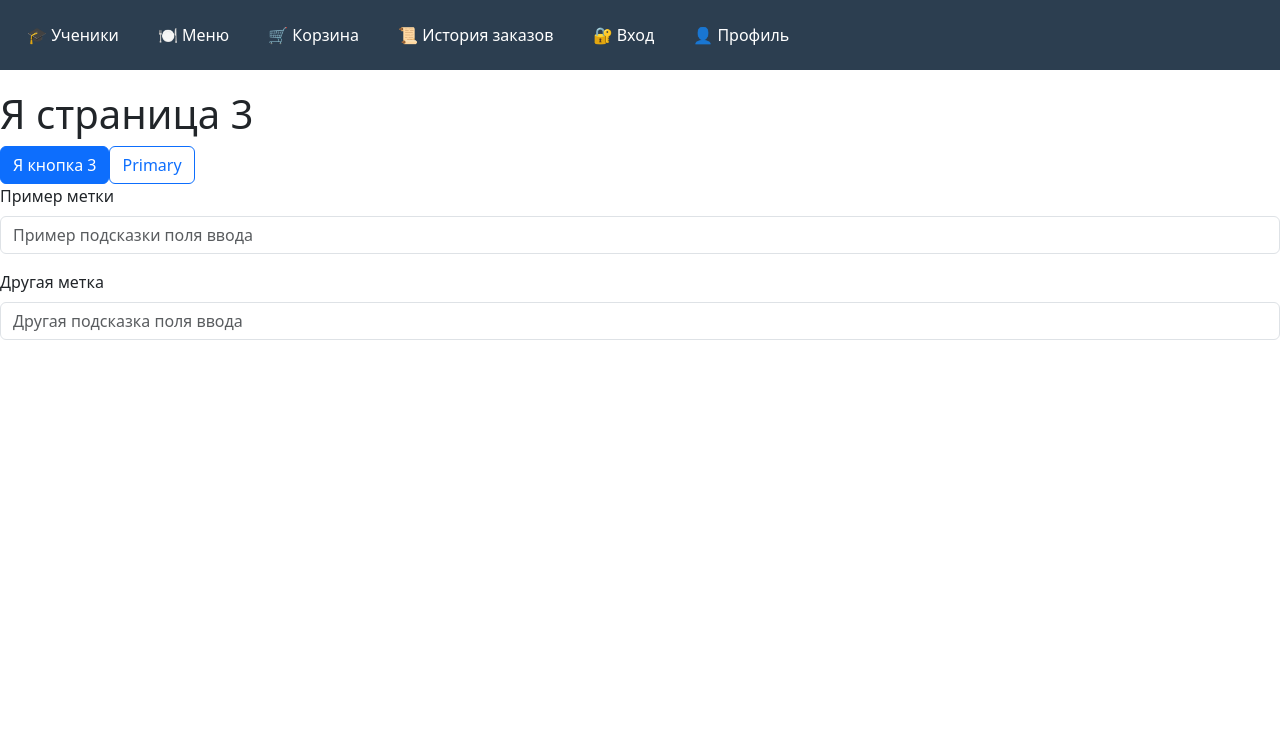
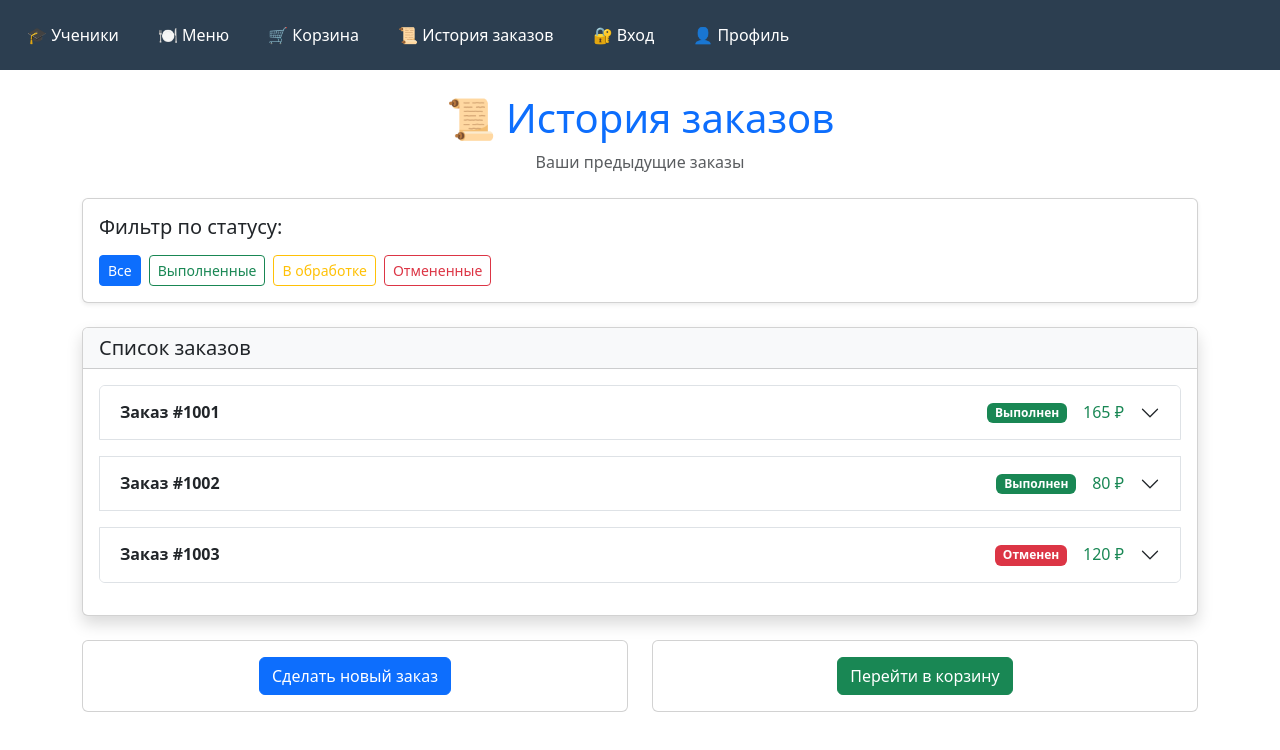
Before and after one commit to Glitch-tiger/stolovaya_serv, a React (Create React App) app: page /test-page3 in a window 1280 px wide. Shown: the top 750 px of the page. Built offline with nearby package versions, Linux system fonts and the light colour scheme; what pocketbase would draw is missing.

Commit message:
азязя

```diff
--- a/src/pages/TestPage3.jsx
+++ b/src/pages/TestPage3.jsx
@@ -1,29 +1,272 @@
-function Test_Page3() {
-  const handleClick = () => {
-    alert('Кнопка 3');
+import React, { useState } from 'react';
+import 'bootstrap/dist/css/bootstrap.min.css';
+
+function TestPage3() {
+  // Данные заказов
+  const [orders, setOrders] = useState([
+    {
+      id: 1001,
+      date: '15.03.2024',
+      time: '12:30',
+      total: 165,
+      status: 'выполнен',
+      items: [
+        { name: 'Суп картофельный с бобовыми', quantity: 1, price: 55 },
+        { name: 'Салат из свежих помидор и огурцов', quantity: 1, price: 65 },
+        { name: 'Пирожное «Чоко пай»', quantity: 2, price: 25 }
+      ]
+    },
+    {
+      id: 1002,
+      date: '14.03.2024',
+      time: '13:15',
+      total: 80,
+      status: 'выполнен',
+      items: [
+        { name: 'Салат Цезарь', quantity: 1, price: 80 }
+      ]
+    },
+    {
+      id: 1003,
+      date: '13.03.2024',
+      time: '11:45',
+      total: 120,
+      status: 'отменен',
+      items: [
+        { name: 'Суп картофельный с бобовыми', quantity: 2, price: 55 },
+        { name: 'Компот', quantity: 1, price: 10 }
+      ]
+    }
+  ]);
+
+  // Состояние для фильтров
+  const [statusFilter, setStatusFilter] = useState('все');
+
+  // Функция для получения статуса заказа с цветом
+  const getStatusBadge = (status) => {
+    switch(status) {
+      case 'выполнен':
+        return <span className="badge bg-success">Выполнен</span>;
+      case 'в обработке':
+        return <span className="badge bg-warning">В обработке</span>;
+      case 'отменен':
+        return <span className="badge bg-danger">Отменен</span>;
+      default:
+        return <span className="badge bg-secondary">{status}</span>;
+    }
+  };
+
+  // Фильтрация заказов
+  const filteredOrders = orders.filter(order => {
+    return statusFilter === 'все' || order.status === statusFilter;
+  });
+
+  // Функция для повтора заказа
+  const repeatOrder = (order) => {
+    if (window.confirm(`Повторить заказ №${order.id}?`)) {
+      alert('Товары из заказа добавлены в корзину!');
+      setTimeout(() => {
+        window.location.href = '/test-page2';
+      }, 1000);
+    }
+  };
+
+  // Функция для отмены заказа (если в обработке)
+  const cancelOrder = (orderId) => {
+    if (window.confirm('Отменить этот заказ?')) {
+      setOrders(orders.map(order =>
+        order.id === orderId ? { ...order, status: 'отменен' } : order
+      ));
+      alert('Заказ отменен');
+    }
   };
 
   return (
+    <div className="container mt-4">
+      {/* Заголовок */}
+      <div className="text-center mb-4">
+        <h1 className="text-primary">📜 История заказов</h1>
+        <p className="text-muted">Ваши предыдущие заказы</p>
+      </div>
+
+      {/* Фильтры */}
+      <div className="card mb-4 shadow-sm">
+        <div className="card-body">
+          <h5 className="mb-3">Фильтр по статусу:</h5>
+          <div className="d-flex flex-wrap gap-2">
+            <button
+              className={`btn btn-sm ${statusFilter === 'все' ? 'btn-primary' : 'btn-outline-primary'}`}
+              onClick={() => setStatusFilter('все')}
+            >
+              Все
+            </button>
+            <button
+              className={`btn btn-sm ${statusFilter === 'выполнен' ? 'btn-success' : 'btn-outline-success'}`}
+              onClick={() => setStatusFilter('выполнен')}
+            >
+              Выполненные
+            </button>
+            <button
+              className={`btn btn-sm ${statusFilter === 'в обработке' ? 'btn-warning' : 'btn-outline-warning'}`}
+              onClick={() => setStatusFilter('в обработке')}
+            >
+              В обработке
+            </button>
+            <button
+              className={`btn btn-sm ${statusFilter === 'отменен' ? 'btn-danger' : 'btn-outline-danger'}`}
+              onClick={() => setStatusFilter('отменен')}
+            >
+              Отмененные
+            </button>
+          </div>
+        </div>
+      </div>
+
+      {/* Список заказов */}
+      <div className="card shadow">
+        <div className="card-header bg-light">
+          <h5 className="mb-0">Список заказов</h5>
+        </div>
+
+        <div className="card-body">
+          {filteredOrders.length === 0 ? (
+            <div className="text-center py-5">
+              <div className="mb-3">
+                <span className="display-1 text-muted">📭</span>
+              </div>
+              <h4>Заказы не найдены</h4>
+              <p className="text-muted mb-4">Измените фильтр или оформите новый заказ</p>
+              <button
+                className="btn btn-primary"
+                onClick={() => window.location.href = '/test-page'}
+              >
+                Перейти в меню
+              </button>
+            </div>
+          ) : (
+            <div className="accordion" id="ordersAccordion">
+              {filteredOrders.map((order) => (
+                <div className="accordion-item border mb-3" key={order.id}>
+                  <h2 className="accordion-header">
+                    <button
+                      className="accordion-button collapsed"
+                      type="button"
+                      data-bs-toggle="collapse"
+                      data-bs-target={`#collapse${order.id}`}
+                      aria-expanded="false"
+                    >
+                      <div className="d-flex justify-content-between align-items-center w-100 me-3">
                         <div>
-      <h1>Я страница 3</h1>
+                          <strong>Заказ #{order.id}</strong>
+                        </div>
+                        <div className="d-flex align-items-center gap-3">
+                          <div>{getStatusBadge(order.status)}</div>
+                          <div className="text-end">
+                            <div className="text-success">{order.total} ₽</div>
+                          </div>
+                        </div>
+                      </div>
+                    </button>
+                  </h2>
+
+                  <div
+                    id={`collapse${order.id}`}
+                    className="accordion-collapse collapse"
+                    data-bs-parent="#ordersAccordion"
+                  >
+                    <div className="accordion-body">
+                      {/* Детали заказа */}
+                      <div className="row">
+                        <div className="col-md-8">
+                          <h6>Состав заказа:</h6>
+                          <table className="table table-sm">
+                            <thead>
+                              <tr>
+                                <th>Товар</th>
+                                <th className="text-center">Кол-во</th>
+                                <th className="text-end">Цена</th>
+                                <th className="text-end">Сумма</th>
+                              </tr>
+                            </thead>
+                            <tbody>
+                              {order.items.map((item, idx) => (
+                                <tr key={idx}>
+                                  <td>{item.name}</td>
+                                  <td className="text-center">{item.quantity}</td>
+                                  <td className="text-end">{item.price} ₽</td>
+                                  <td className="text-end">{item.price * item.quantity} ₽</td>
+                                </tr>
+                              ))}
+                            </tbody>
+                            <tfoot>
+                              <tr>
+                                <th colSpan="3" className="text-end">Итого:</th>
+                                <th className="text-end text-success">{order.total} ₽</th>
+                              </tr>
+                            </tfoot>
+                          </table>
+                        </div>
+
+                        <div className="col-md-4">
+                          <h6>Действия:</h6>
+                          <div className="d-grid gap-2">
                             <button
-        type="button"
+                              className="btn btn-outline-primary"
+                              onClick={() => repeatOrder(order)}
+                            >
+                              Повторить заказ
+                            </button>
+
+                            {order.status === 'в обработке' && (
+                              <button
+                                className="btn btn-outline-danger"
+                                onClick={() => cancelOrder(order.id)}
+                              >
+                                Отменить заказ
+                              </button>
+                            )}
+                          </div>
+                        </div>
+                      </div>
+                    </div>
+                  </div>
+                </div>
+              ))}
+            </div>
+          )}
+        </div>
+      </div>
+
+      {/* Быстрое меню */}
+      <div className="row mt-4">
+        <div className="col-md-6 mb-3">
+          <div className="card">
+            <div className="card-body text-center">
+              <button
                 className="btn btn-primary"
-        onClick={handleClick}
+                onClick={() => window.location.href = '/test-page'}
               >
-        Я кнопка 3
+                Сделать новый заказ
               </button>
-      <button type="button" class="btn btn-outline-primary">Primary</button>
-    <div class="mb-3">
-  <label for="formGroupExampleInput" class="form-label">Пример метки</label>
-  <input type="text" class="form-control" id="formGroupExampleInput" placeholder="Пример подсказки поля ввода"></input>
             </div>
-<div class="mb-3">
-  <label for="formGroupExampleInput2" class="form-label">Другая метка</label>
-  <input type="text" class="form-control" id="formGroupExampleInput2" placeholder="Другая подсказка поля ввода"></input>
+          </div>
+        </div>
+
+        <div className="col-md-6 mb-3">
+          <div className="card">
+            <div className="card-body text-center">
+              <button
+                className="btn btn-success"
+                onClick={() => window.location.href = '/test-page2'}
+              >
+                Перейти в корзину
+              </button>
+            </div>
+          </div>
+        </div>
       </div>
     </div>
   );
 }
 
-export default Test_Page3;
+export default TestPage3;
```
Lines whose indentation alone changed are shown as unchanged.
